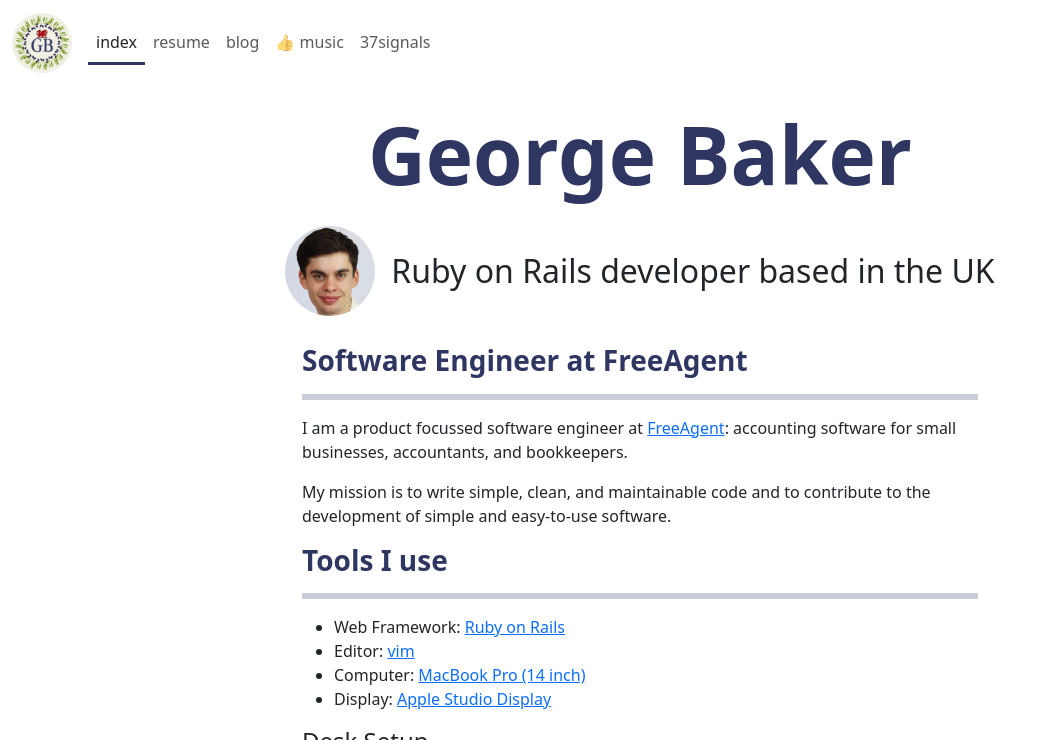
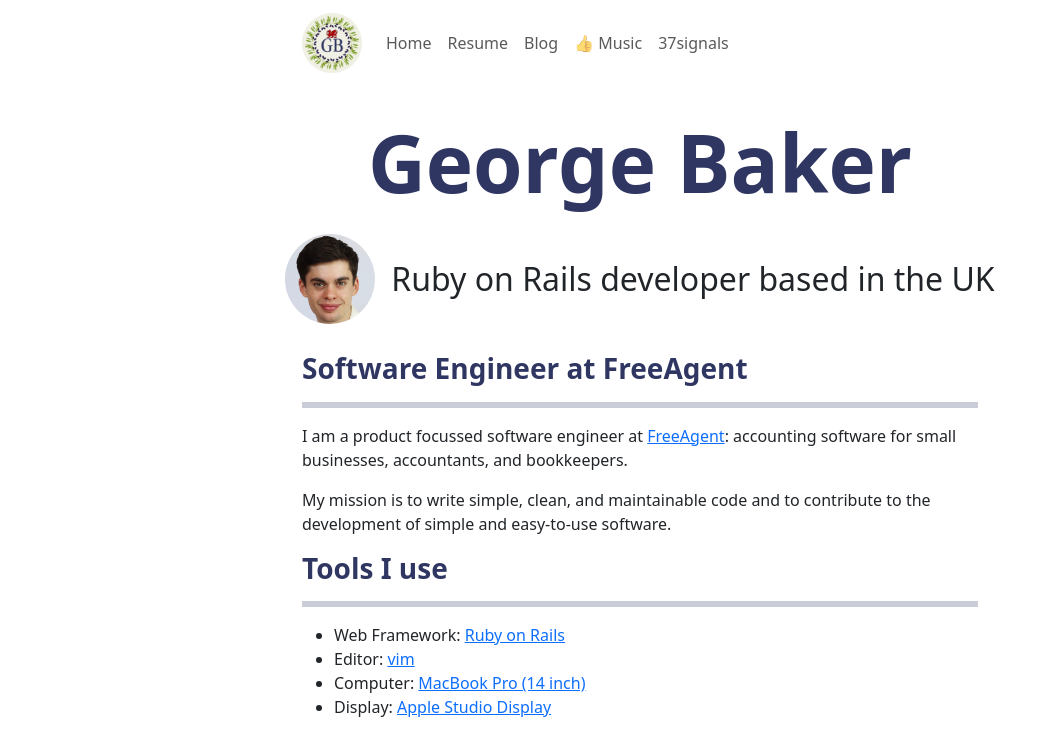
Before and after one commit to gsbaker/gsbaker.github.io, a Jekyll site: the page built from index.md, in a window 1280 px wide and 900 px high, cut to the strip 0-740 px from the top of the window. Shown: the whole strip, without its empty margins (0-1046 px from the left). Built offline with Jekyll 4.4.1, drawn with Linux system fonts in a browser that asks for light colours.

Commit message:
move nav links into container and remove active styling

```diff
--- a/_data/navigation.yml
+++ b/_data/navigation.yml
@@ -1,13 +1,13 @@
-- title: "index"
+- title: "Home"
   url: "/"
 
-- title: "resume"
+- title: "Resume"
   url: "/resume"
 
-- title: "blog"
+- title: "Blog"
   url: "/posts"
 
-- title: "👍 music"
+- title: "👍 Music"
   url: "/music"
 
 - title: "37signals"
--- a/_includes/navbar.html
+++ b/_includes/navbar.html
@@ -1,5 +1,5 @@
-<nav class="navbar navbar-expand-lg">
-  <div class="container-fluid">
+<nav class="navbar navbar-expand-lg mb-4">
+  <div class="container-fluid container">
     <a class="navbar-brand" href="/">
       <img src="/assets/img/george-baker-monogram.jpeg"
            alt="Logo" class="d-inline-block align-text-middle">
@@ -10,10 +10,8 @@
     <div class="collapse navbar-collapse">
       <ul class="navbar-nav">
         {% for item in site.data.navigation %}
-          {% assign page_url_without_extension = page.url | remove: ".html" %}
           <li class="nav-item">
-            <a class="nav-link {% if item.url == page_url_without_extension %}active{% endif %}"
-               href="{{ item.url }}">{{ item.title }}</a>
+            <a class="nav-link" href="{{ item.url }}">{{ item.title }}</a>
           </li>
         {% endfor %}
       </ul>
```
